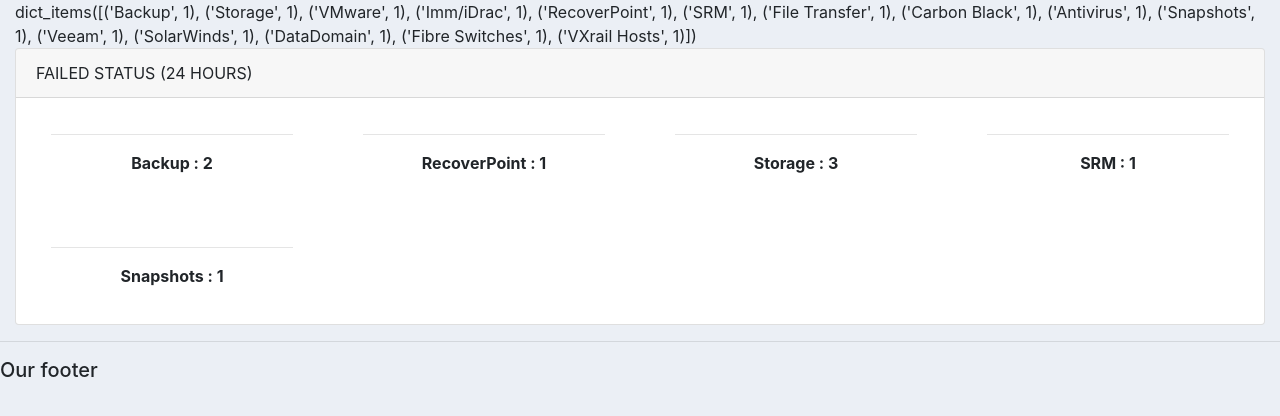
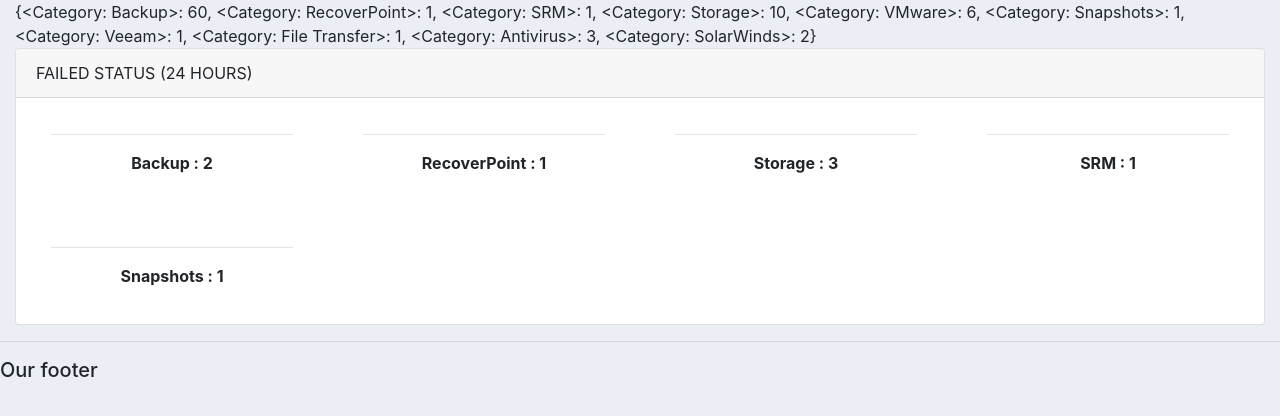
Before and after one commit to ph-ops-cuk/checkPortalMain, a Django app: page /report/ in a window 1280 px wide. Shown: the part 56-472 px from the top of the page. Run offline with Django 3.2, Linux system fonts and the light colour scheme; data comes from the database, SQL or seed files in the repository; some libraries are stand-ins or nearby versions.

Commit message:
more work on complete category list in reports page

```diff
--- a/main/templates/main/report.html
+++ b/main/templates/main/report.html
@@ -3,7 +3,7 @@
 {% block content %}
 
 {#{%  include 'main/status.html' %}#}
-{{ complete_list.items }}
+{{ complete_list }}
 <br>
 <div class="card">
     <div class="card-header text-uppercase">Failed Status (24 Hours)</div>
--- a/main/views.py
+++ b/main/views.py
@@ -58,16 +58,17 @@
 
 def reportpage(request):
     total_results_complete = Category.objects.all()
+    total_check_categorys = Check.objects.all()
     total_results_failed = Result.objects.filter(status='Failed')
     total_categories = Category.objects.count()
     total_results_passed = 73
 
     complete_list = {}
-    for item in total_results_complete:
-        if item.name in complete_list:
-            complete_list[item.name] += 1
+    for item in total_check_categorys:
+        if item.category_id in complete_list:
+            complete_list[item.category_id] += 1
         else:
-            complete_list[item.name] = 1
+            complete_list[item.category_id] = 1
 
     failed_list = {}
     for item in total_results_failed:
```
